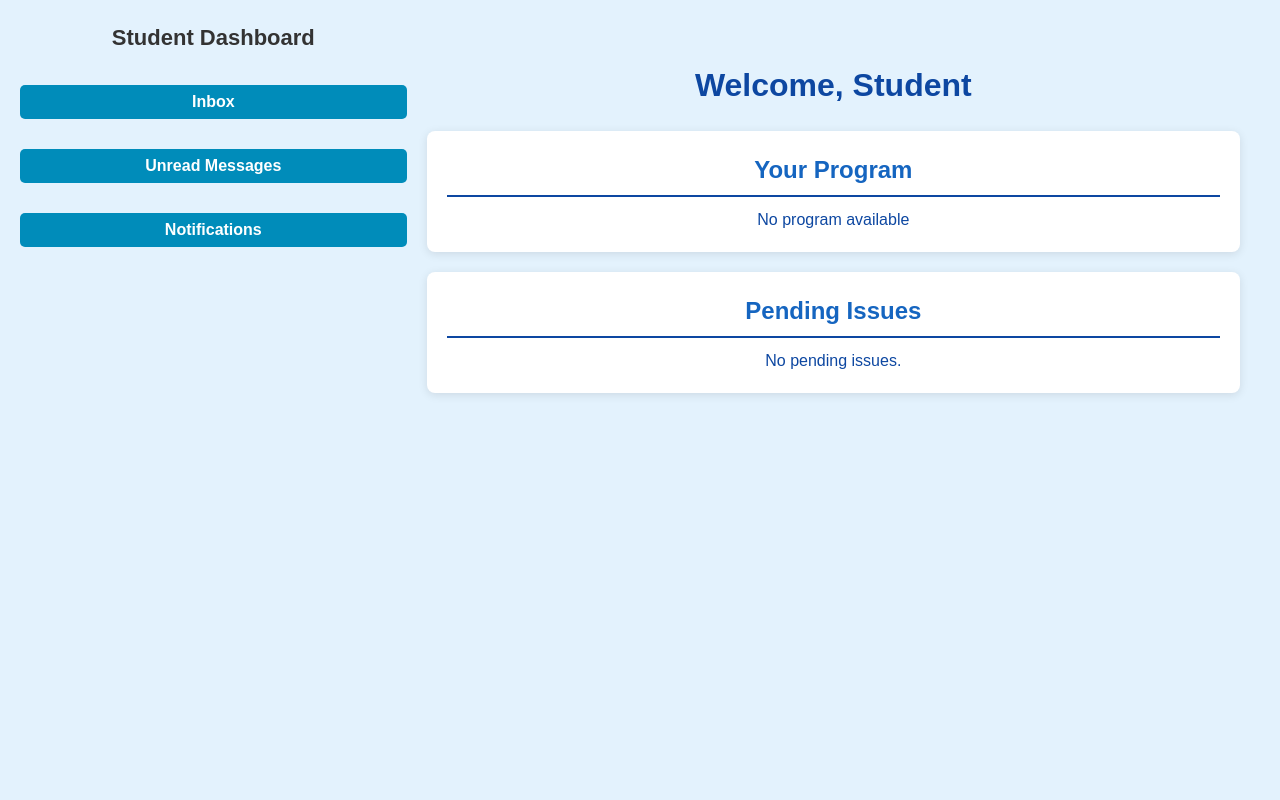
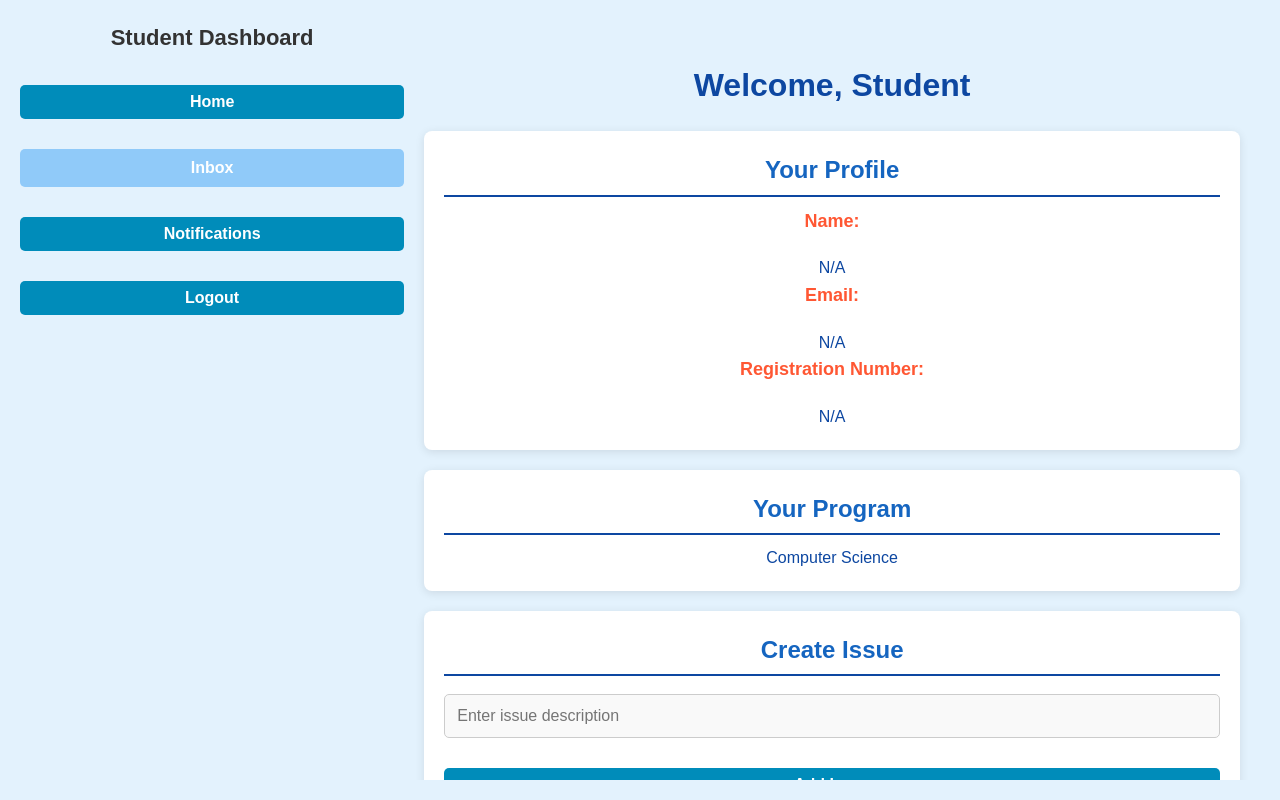
Before and after one commit to ArnoldPeterMukasa/AITS_GROUP_G, a React (Vite) app in the folder FRONTEND/: page /StudentDashboard in a window 1280 px wide. Built offline with nearby package versions, Linux system fonts and the light colour scheme.

Commit message:
modified it to show the information of a student after logging in

```diff
--- a/FRONTEND/src/components/StudentDashboard.jsx
+++ b/FRONTEND/src/components/StudentDashboard.jsx
@@ -1,10 +1,49 @@
-import React from "react";
-import { useLocation } from "react-router-dom";
+import React, { useState } from "react";
+import { useNavigate } from "react-router-dom";
 import "./StudentDashboard.css";
 
 function StudentDashboard() {
-    const location = useLocation();
-    const { user } = location.state || {};
+    const navigate = useNavigate();
+    const [user, setUser] = useState({
+        name: "",
+        email: "",
+        registrationNumber: "",
+        program: "Computer Science",
+        workedUponIssues: ["Issue A has been resolved", "Issue B has been reviewed"], // Example worked upon issues
+    });
+
+    const [newIssue, setNewIssue] = useState(""); // State to hold the new issue
+    const [createdIssues, setCreatedIssues] = useState([]); // State to hold created issues
+    const [submittedIssues, setSubmittedIssues] = useState([]); // State to hold submitted issues
+    const [showNotifications, setShowNotifications] = useState(false); // State to toggle notifications
+
+    const scrollToWelcome = () => {
+        const welcomeSection = document.getElementById("welcome-section");
+        if (welcomeSection) {
+            welcomeSection.scrollIntoView({ behavior: "smooth" });
+        }
+    };
+
+    const handleCreateIssue = () => {
+        if (newIssue.trim() !== "") {
+            setCreatedIssues([...createdIssues, newIssue]); // Add the new issue to the list
+            setNewIssue(""); // Clear the input field
+        }
+    };
+
+    const handleSubmitIssues = () => {
+        if (createdIssues.length > 0) {
+            setSubmittedIssues([...submittedIssues, ...createdIssues]); // Add created issues to submitted issues
+            setCreatedIssues([]); // Clear the created issues list
+            alert("Issues submitted successfully!");
+        } else {
+            alert("No issues to submit!");
+        }
+    };
+
+    const handleLogout = () => {
+        navigate("/"); // Redirect to the initial home page
+    };
 
     return (
         <div className="dashboard-container">
@@ -12,31 +51,104 @@ function StudentDashboard() {
             <nav className="dashboard-header">
                 <h1>Student Dashboard</h1>
                 <div className="header-actions">
-                    <button className="header-button">Inbox</button>
-                    <button className="header-button">Unread Messages</button>
-                    <button className="header-button">Notifications</button>
+                    <button className="header-button" onClick={scrollToWelcome}>
+                        Home
+                    </button>
+                    <button
+                        className="navbar-button"
+                        onClick={() => navigate("/inbox", { state: { user } })}
+                    >
+                        Inbox
+                    </button>
+                    <button
+                        className="header-button"
+                        onClick={() => setShowNotifications(!showNotifications)}
+                    >
+                        Notifications
+                    </button>
+                    <button className="header-button logout-button" onClick={handleLogout}>
+                        Logout
+                    </button>
                 </div>
             </nav>
 
             {/* Content Section */}
             <div className="content">
-                <h1>Welcome, {user?.name || "Student"}</h1>
+                {!showNotifications ? (
+                    <>
+                        <h1 id="welcome-section">Welcome, {user?.name || "Student"}</h1>
+                        <div className="section profile-section">
+                            <h2>Your Profile</h2>
+                            <p>
+                                <strong>Name:</strong> {user?.name || "N/A"}
+                            </p>
+                            <p>
+                                <strong>Email:</strong> {user?.email || "N/A"}
+                            </p>
+                            <p>
+                                <strong>Registration Number:</strong> {user?.registrationNumber || "N/A"}
+                            </p>
+                        </div>
+
                         <div className="section">
                             <h2>Your Program</h2>
                             <p>{user?.program || "No program available"}</p>
                         </div>
+
+                        {/* Create Issue Section */}
                         <div className="section">
-                    <h2>Pending Issues</h2>
+                            <h2>Create Issue</h2>
+                            <div className="create-issue-form">
+                                <input
+                                    type="text"
+                                    placeholder="Enter issue description"
+                                    value={newIssue}
+                                    onChange={(e) => setNewIssue(e.target.value)}
+                                    className="issue-input"
+                                />
+                                <button className="create-issue-button" onClick={handleCreateIssue}>
+                                    Add Issue
+                                </button>
+                            </div>
+                            <div className="created-issues">
+                                <h3>Created Issues</h3>
                                 <ul>
-                        {user?.pendingIssues?.length > 0 ? (
-                            user.pendingIssues.map((issue, index) => (
+                                    {createdIssues.length > 0 ? (
+                                        createdIssues.map((issue, index) => (
                                             <li key={index}>{issue}</li>
                                         ))
                                     ) : (
-                            <p>No pending issues.</p>
+                                        <p>No issues created yet.</p>
+                                    )}
+                                </ul>
+                                {createdIssues.length > 0 && (
+                                    <button
+                                        className="submit-issues-button"
+                                        onClick={handleSubmitIssues}
+                                    >
+                                        Submit Issues
+                                    </button>
+                                )}
+                            </div>
+                        </div>
+                    </>
+                ) : (
+                    /* Notifications Section */
+                    <div className="section">
+                        <h2>Notifications</h2>
+                        <ul className="notifications-list">
+                            {user?.workedUponIssues?.length > 0 ? (
+                                user.workedUponIssues.map((message, index) => (
+                                    <li key={index} className="notification-item">
+                                        {message}
+                                    </li>
+                                ))
+                            ) : (
+                                <p>No notifications available.</p>
                             )}
                         </ul>
                     </div>
+                )}
             </div>
         </div>
     );
```
Lines whose indentation alone changed are shown as unchanged.
